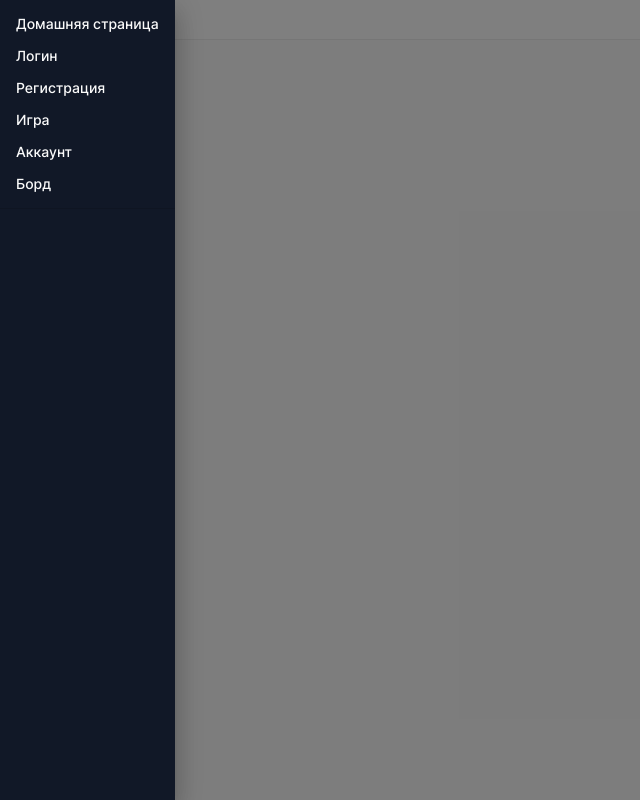
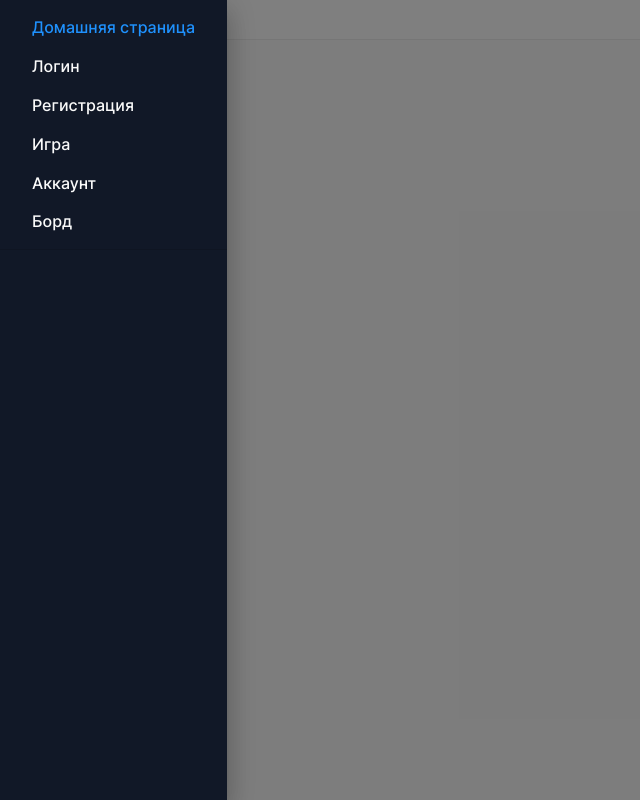
Before and after one commit to MiddlePetersburg/TheGame, a React app: page / in a window 1280 px wide. Both pictures are taken after a click on the button 32 px from the left and 18 px from the top of the page. Shown: the whole page, without its empty margins (0-640 px from the left). Built offline with nearby package versions, Linux system fonts and the light colour scheme.

Commit message:
small fixes

```diff
--- a/src/App.tsx
+++ b/src/App.tsx
@@ -5,7 +5,6 @@ import { BrowserRouter as Router, Routes, Route } from 'react-router-dom';
 import RouterPaths from './routes';
 
 // Components
-
 import { Navigation } from './components/ui/navigation';
 
 const App = () => (
@@ -15,7 +14,8 @@ const App = () => (
       <main className="main">
         <Routes>
           {RouterPaths.map((route) => (
-            <Route key={route.meta.id} path={route.path} element={route.component()} />)) }
+            <Route key={route.meta.id} path={route.path} element={<route.component />} />
+          ))}
         </Routes>
       </main>
     </Router>
--- a/src/components/pages/Game/Game.scss
+++ b/src/components/pages/Game/Game.scss
@@ -1,9 +1,9 @@
 .game-container {
-  height: 100vh;
+  height: 100%;
   display: flex;
   justify-content: center;
   align-items: center;
-  background: radial-gradient(#4E54C8, #8F94FB);
+  background: linear-gradient(to right, #2193B0, #6DD5ED);
 
   canvas {
     background-size: cover;
@@ -11,5 +11,6 @@
     background-position: center -60px;
     border-radius: .625rem;
     cursor: pointer;
+    box-shadow: 0 .875rem 1.75rem rgb(0 0 0 / 25%), 0 .625rem .625rem rgb(0 0 0 / 22%);
   }
 }
--- a/src/components/pages/Login/index.tsx
+++ b/src/components/pages/Login/index.tsx
@@ -1,7 +1,7 @@
 import React from 'react';
 import { Link as RouterLink } from 'react-router-dom';
 import {
-  Avatar, Box, CssBaseline, Typography, TextField, Button,
+  Avatar, Box, CssBaseline, Typography, TextField, Button, Container,
 } from '@mui/material';
 import VpnKeyIcon from '@mui/icons-material/VpnKey';
 
@@ -15,6 +15,7 @@ const Login = () => {
 
   return (
     <>
+      <Container maxWidth="xs" sx={{ height: '100%' }}>
         <CssBaseline />
         <Box sx={{
           display: 'flex', flexDirection: 'column', justifyContent: 'center', height: '100%', alignItems: 'center',
@@ -59,6 +60,7 @@ const Login = () => {
             {new Date().getFullYear()}
           </Typography>
         </Box>
+      </Container>
     </>
   );
 };
--- a/src/components/pages/Signup/index.tsx
+++ b/src/components/pages/Signup/index.tsx
@@ -19,7 +19,7 @@ const Signup = () => {
       <Container
         maxWidth="xs"
         sx={{
-          display: 'flex', flexDirection: 'column', alignItems: 'center', height: '100vh', justifyContent: 'center',
+          display: 'flex', flexDirection: 'column', alignItems: 'center', height: '100%', justifyContent: 'center',
         }}
       >
         <CssBaseline />
--- a/src/components/ui/navigation/Navigation.scss
+++ b/src/components/ui/navigation/Navigation.scss
@@ -9,28 +9,24 @@
 
 .navigation-list {
   display: grid;
-  grid-auto-rows: 2rem;
+  align-items: center;
 }
 
 .navigation-list__link {
-  padding: 0 1rem;
   width: 100%;
   color: $light_grey_clr;
-  font-size: 14px;
+  font-size: 16px;
+  transition: background-color .3s;
+  padding: .7125rem 2rem;
+  line-height: 1;
+
+  &:hover {
+    background-color: rgba(#000000, .325);
+  }
 }
 
 .MuiModal-root {
   .MuiPaper-root {
     background-color: $base_clr_2;
   }
-
-  .navigation-list__item {
-    transition-duration: 0.3s;
-    transition-property: background-color;
-    padding: 0;
-
-    &:hover {
-      background-color: black;
-    }
-  }
 }
--- a/src/components/ui/navigation/index.tsx
+++ b/src/components/ui/navigation/index.tsx
@@ -1,13 +1,12 @@
 import * as React from 'react';
 import './Navigation.scss';
 import List from '@mui/material/List';
-import ListItem from '@mui/material/ListItem';
 import Box from '@mui/material/Box';
 import Drawer from '@mui/material/Drawer';
 import Button from '@mui/material/Button';
 import Divider from '@mui/material/Divider';
 import Menu from '@mui/icons-material/Menu';
-import { Link } from 'react-router-dom';
+import { NavLink } from 'react-router-dom';
 import RoutesCollection from '../../../routes';
 
 export const Navigation: React.FC = () => {
@@ -19,7 +18,7 @@ export const Navigation: React.FC = () => {
   }, [state.show]);
   return (
     <nav className="navigation">
-      <Button onClick={toggleDrawer(true)}><Menu/></Button>
+      <Button onClick={toggleDrawer(true)}><Menu /></Button>
       <Drawer
         open={state.show}
         onClose={toggleDrawer(false)}
@@ -31,9 +30,16 @@ export const Navigation: React.FC = () => {
         >
           <List className="navigation-list">
             {RoutesCollection.map((el) => (
-              <ListItem className="navigation-list__item" button key={el.meta.id}>
-                <Link className="navigation-list__link" to={el.path}>{el.text}</Link>
-              </ListItem>
+              <NavLink
+                key={el.meta.id}
+                style={({ isActive }) => ({
+                  color: isActive ? '#1f91fd' : '',
+                })}
+                className="navigation-list__link"
+                to={el.path}
+              >
+                {el.text}
+              </NavLink>
             ))}
           </List>
           <Divider />
--- a/src/index.tsx
+++ b/src/index.tsx
@@ -1,7 +1,7 @@
 import React from 'react';
-import ReactDOM from 'react-dom';
+import { render } from 'react-dom';
 import App from './App';
 
 import './styles/styles.scss';
 
-ReactDOM.render(<App />, document.getElementById('root'));
+render(<App />, document.getElementById('root'));
--- a/src/styles/styles.scss
+++ b/src/styles/styles.scss
@@ -9,15 +9,15 @@ h3,
 h4,
 h5,
 h6 {
-  font-family: "Inter-Bold";
+  font-family: "Inter-Bold", sans-serif;
 }
 
 a {
-  font-family: "Inter-Medium";
+  font-family: "Inter-Medium", sans-serif;
 }
 
 p {
-  font-family: "Inter-Light";
+  font-family: "Inter-Light", sans-serif;
 }
 
 #root {
@@ -30,6 +30,5 @@ p {
 .main {
   width: 100%;
   margin: 0;
-  height: 100%;
   background-color: $light_grey_clr;
 }
```
Lines whose indentation alone changed are shown as unchanged.
